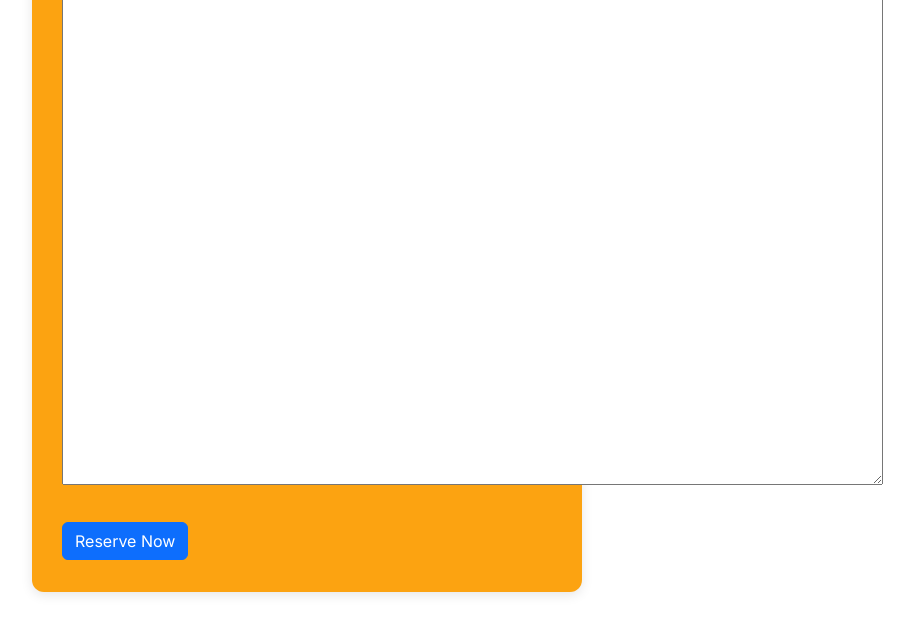
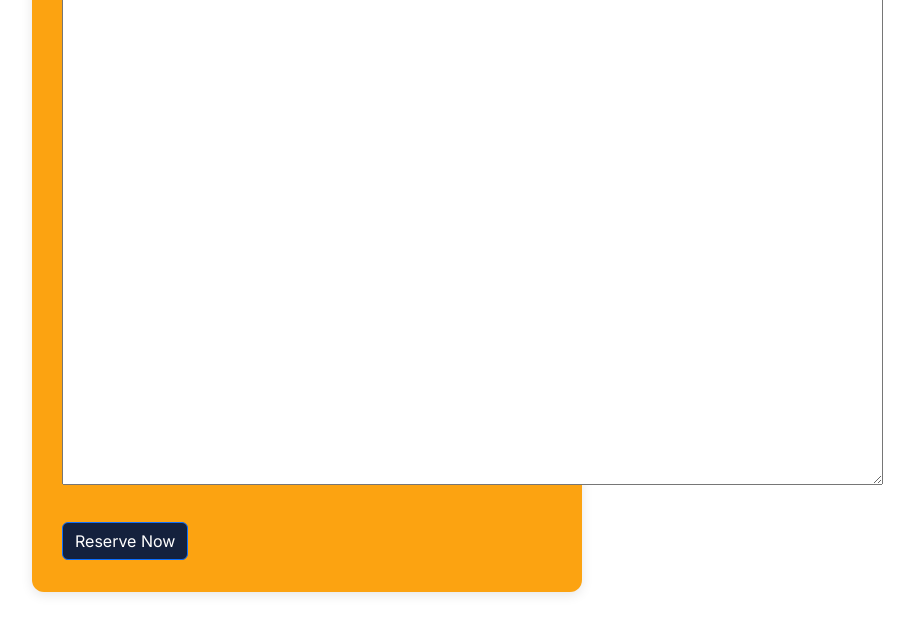
Before and after one commit to sphenry2799/Planora_Bookings, a Django app: page / in a window 1280 px wide. Shown: the part 701-1333 px from the top of the page, without its empty margins (333-1247 px from the left). Run offline with Django 4.2, Linux system fonts and the light colour scheme; some web fonts are replaced.

Commit message:
Amend button colour

```diff
--- a/static/css/reservations.css
+++ b/static/css/reservations.css
@@ -33,7 +33,7 @@ h2 {
   font-weight: 700;
         }
 
-.btn btn-primary {
+.btn-primary {
   background-color: var(--secondary-color);
   color: var(--light-color);
 }
```
